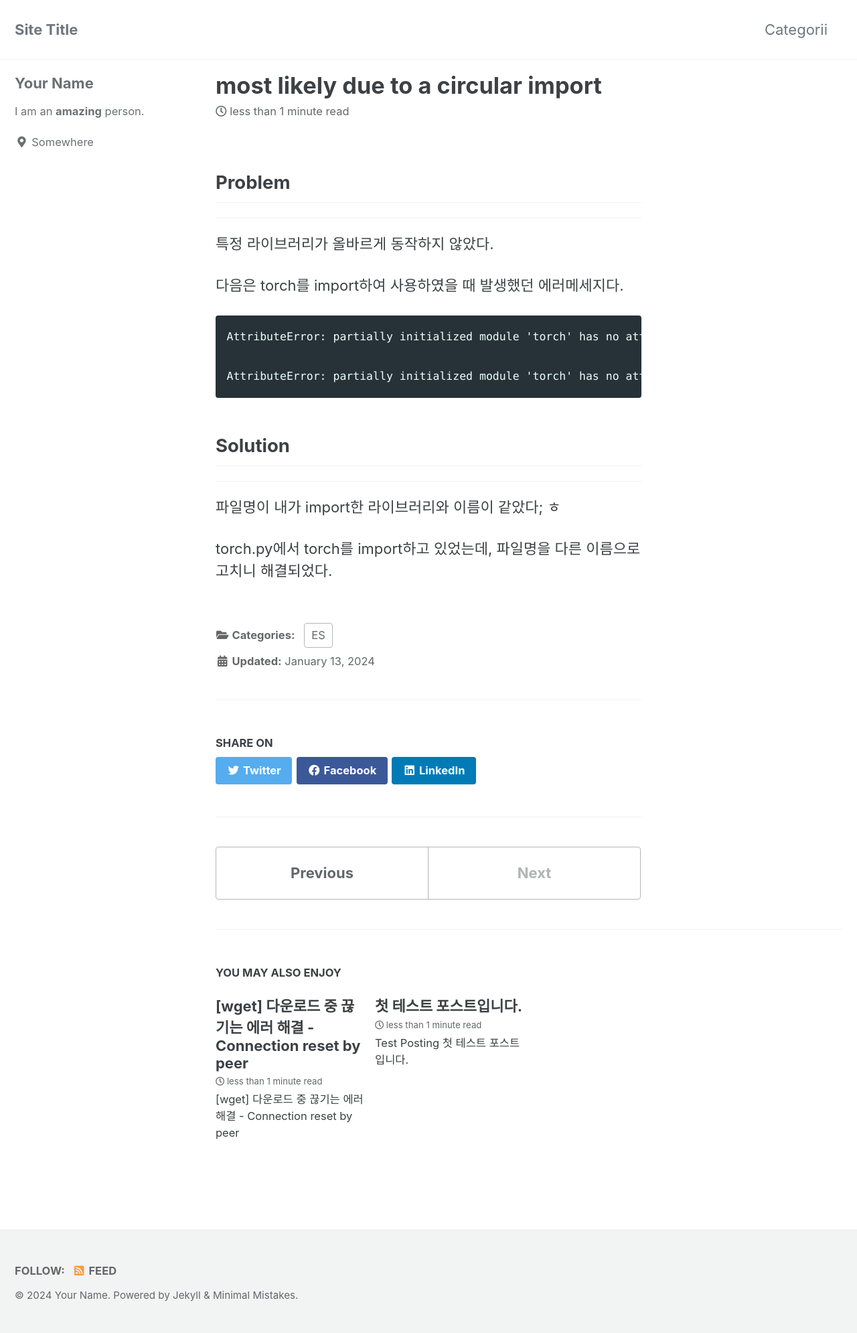
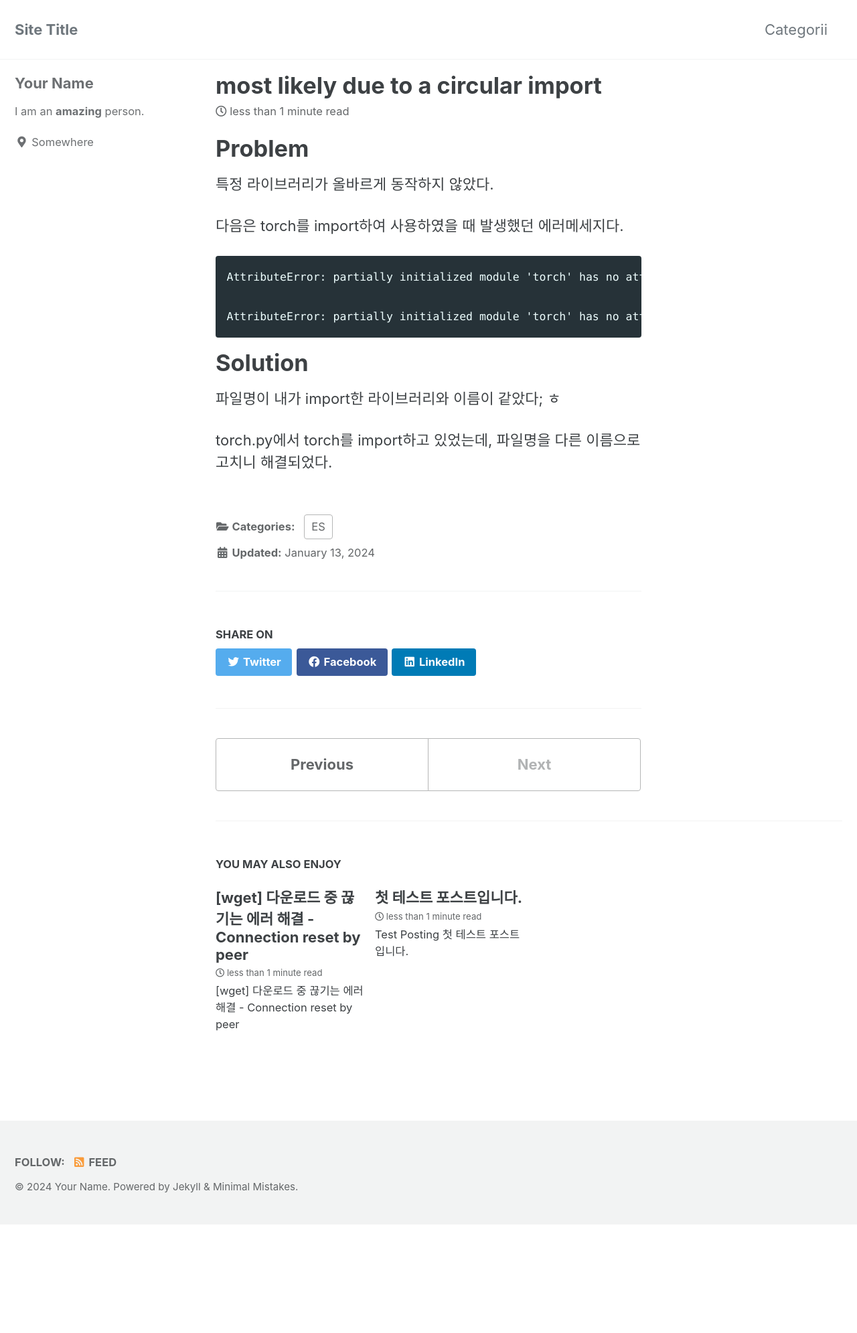
Before and after one commit to hydratedkapri/hydratedkapri.github.io, a Jekyll site: the page built from _posts/2024-01-13-most-likely-due-to-circular-import.md, in a window 1280 px wide. Shown: the whole page at 67% size. Built offline with Jekyll 4.4.1, drawn with Linux system fonts in a browser that asks for light colours; cached includes are drawn as plain includes; after the commit the page ends 1828 px from its top, so only the background shows below that.

````diff
--- a/_posts/2024-01-13-most-likely-due-to-circular-import.md
+++ b/_posts/2024-01-13-most-likely-due-to-circular-import.md
@@ -4,8 +4,7 @@ title: "most likely due to a circular import"
 categories: ES
 ---
 
-## Problem
----
+# Problem
 특정 라이브러리가 올바르게 동작하지 않았다.
 
 다음은 torch를 import하여 사용하였을 때 발생했던 에러메세지다.
@@ -16,8 +15,7 @@ AttributeError: partially initialized module 'torch' has no attribute 'tensor' (
 AttributeError: partially initialized module 'torch' has no attribute '__version__' (most likely due to a circular import)
 ```
 
-## Solution
----
+# Solution
 파일명이 내가 import한 라이브러리와 이름이 같았다; ㅎ
 
 torch.py에서 torch를 import하고 있었는데, 파일명을 다른 이름으로 고치니 해결되었다.
````
